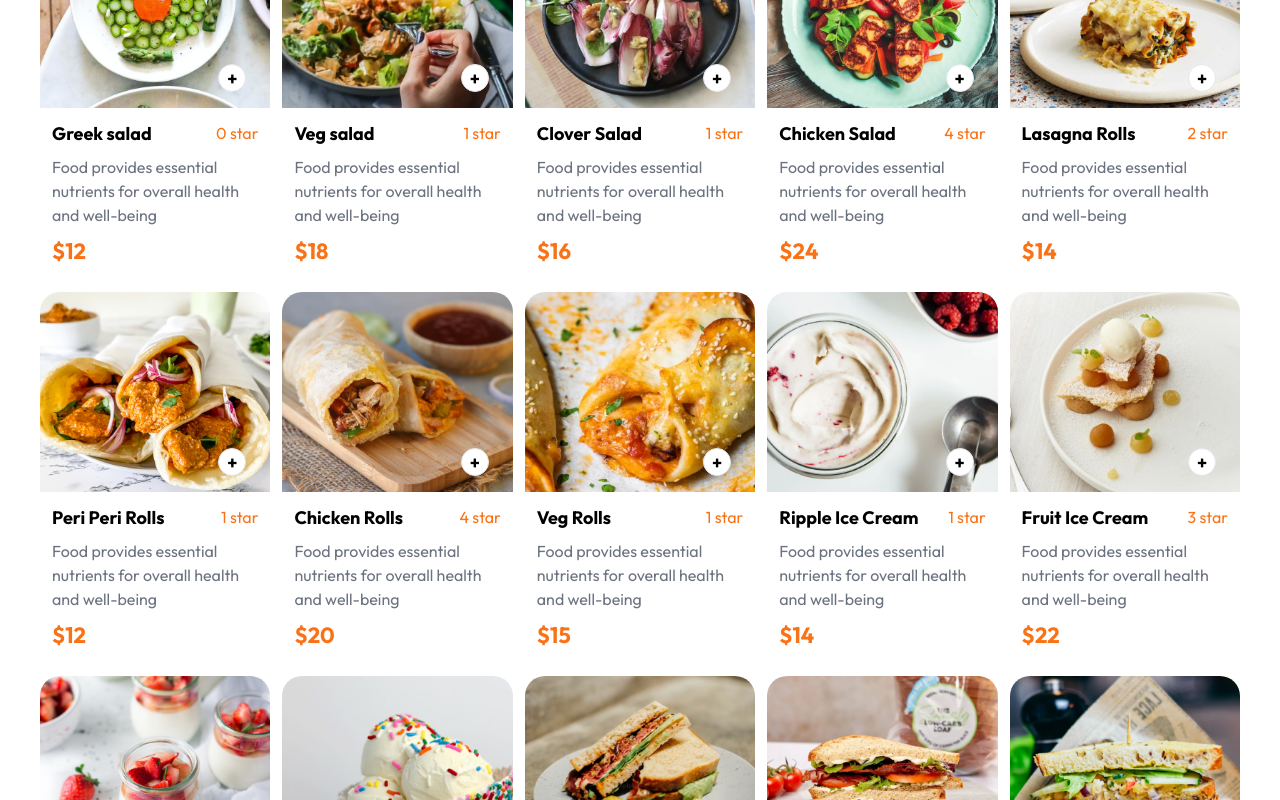
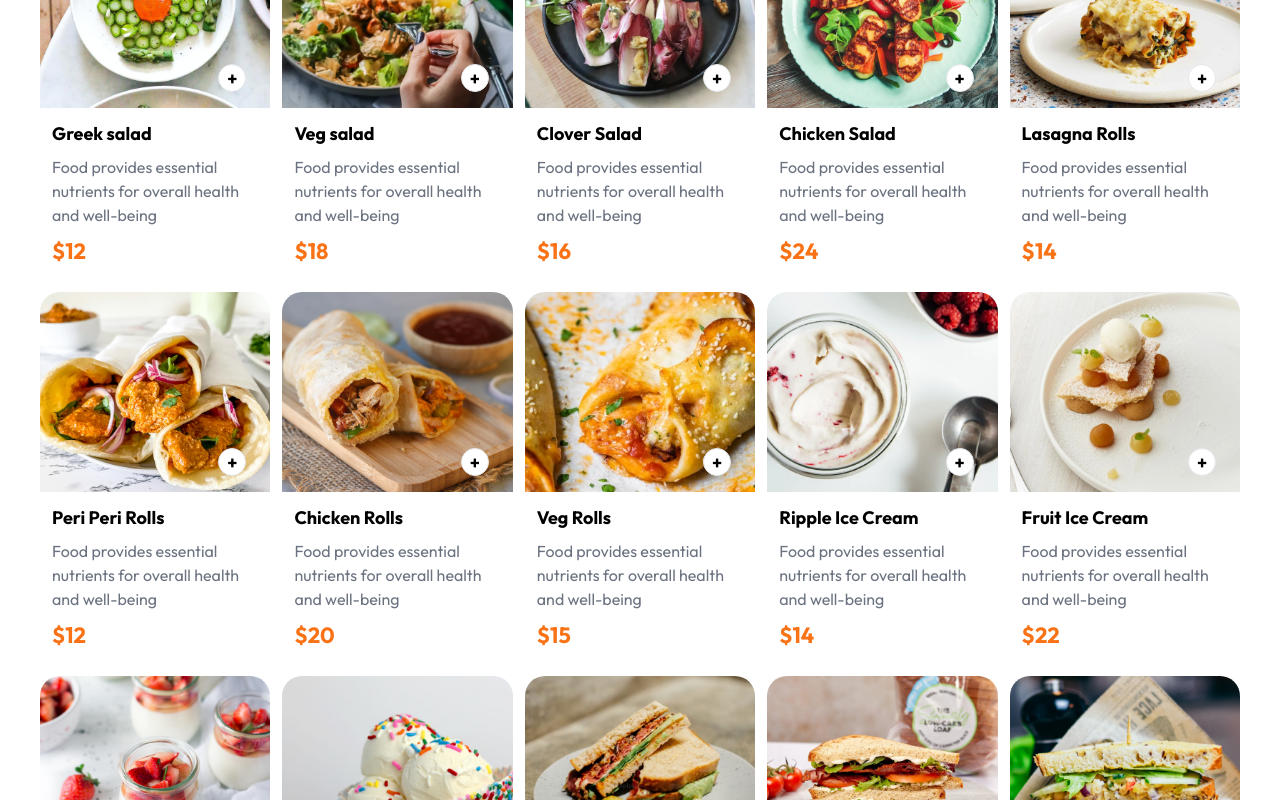
Before and after one commit to bieucbt/foods, a React (Vite) app: page / in a window 1280 px wide. Shown: the part 1220-2020 px from the top of the page. Built offline with nearby package versions, Linux system fonts and the light colour scheme.

Commit message:
second commit

```diff
--- a/src/components/food.jsx
+++ b/src/components/food.jsx
@@ -1,5 +1,6 @@
-import React, {useContext, useState} from 'react'
+import React, {useContext} from 'react'
 import { StoreContext } from '../context/storeContext'
+
 
 const Food = ({food}) => {
 
@@ -29,7 +30,6 @@ const Food = ({food}) => {
         <div className='flex flex-col gap-2 p-3'>
             <div className='flex items-center justify-between max-md:flex-col'>
                 <h3 className='font-bold text-[18px]'>{food.name}</h3>
-                <div className='text-orange-500'>{Math.floor(Math.random() * 5)} star</div>
             </div>
             <p className='text-gray-500'>{food.description}</p>
             <p className='text-orange-500 font-bold text-[22px]'>${food.price}</p>
```
